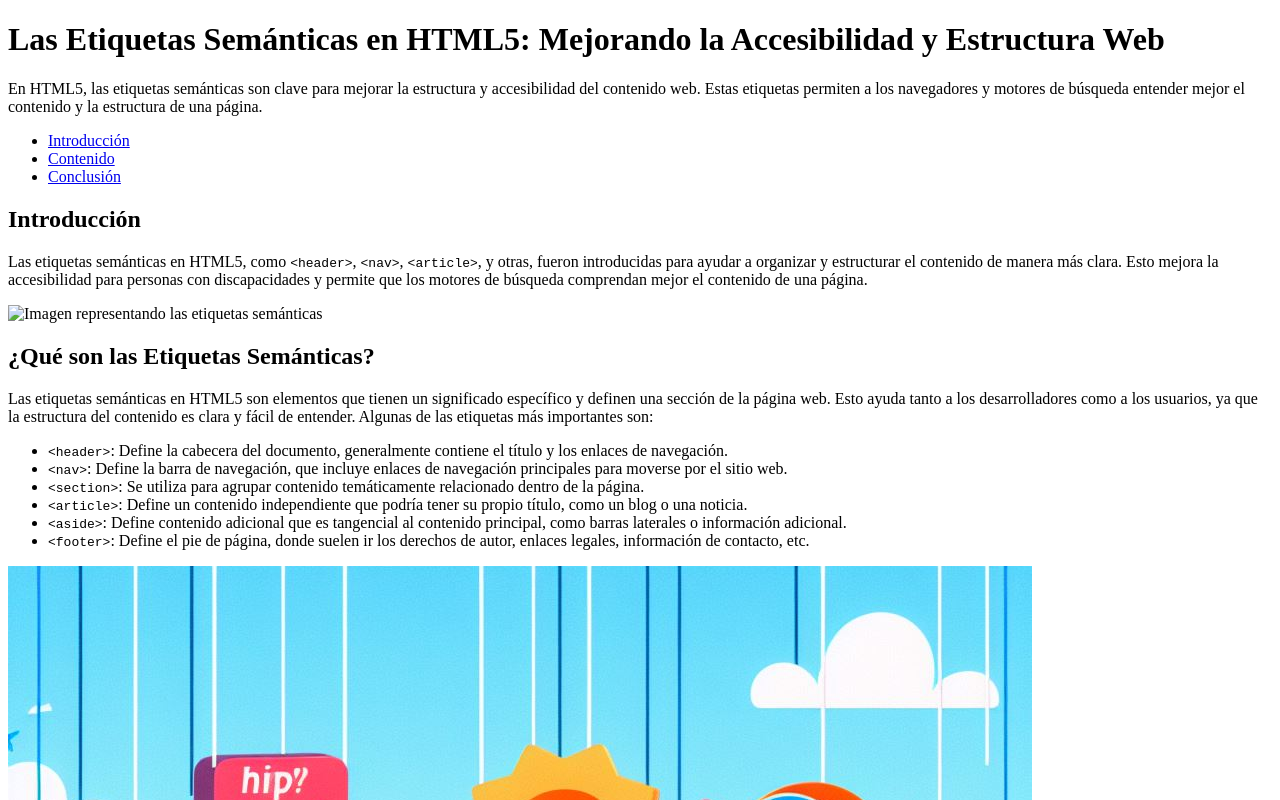
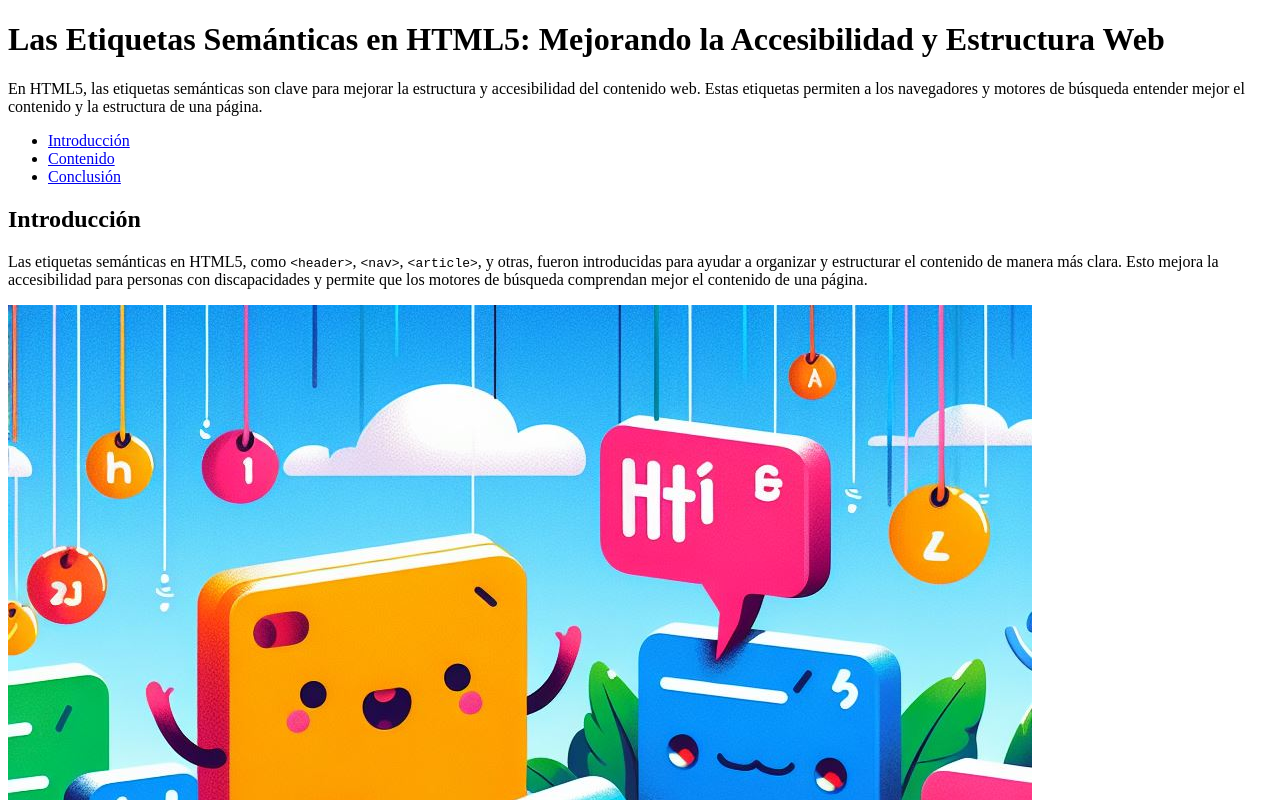
Before and after one commit to CauziAgustin/RepoCauziAgustin4to, a plain HTML site: page Clase3/Clase 3/src/Index.html in a window 1280 px wide. Shown: the top 800 px of the page. Drawn offline with Linux system fonts and the light colour scheme.

Commit message:
Actualizando error de imagen 1- Actividad Clase 3

```diff
--- a/Clase3/Clase 3/src/Index.html
+++ b/Clase3/Clase 3/src/Index.html
@@ -27,7 +27,7 @@
          <!-- Sección de contenido principal -->
          <h2>Introducción</h2>
          <p>Las etiquetas semánticas en HTML5, como <code>&lt;header&gt;</code>, <code>&lt;nav&gt;</code>, <code>&lt;article&gt;</code>, y otras, fueron introducidas para ayudar a organizar y estructurar el contenido de manera más clara. Esto mejora la accesibilidad para personas con discapacidades y permite que los motores de búsqueda comprendan mejor el contenido de una página.</p>
-         <img src="../../image1.jpg" alt="Imagen representando las etiquetas semánticas">
+         <img src="/image1.jpg" alt="Imagen representando las etiquetas semánticas">
       </section>
 
       <article id="section-contenido">
```
